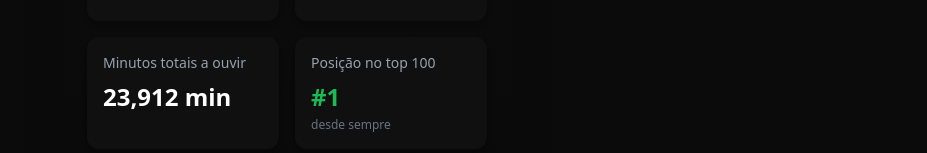
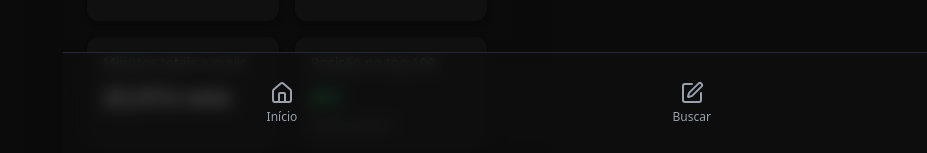
Before and after one commit to MickSabogal/spotidados, a Next.js app in the folder desafio/: page /artist in a window 1280 px wide. Shown: the part 647-800 px from the top of the page, without its empty margins (353-1280 px from the left). Built offline with nearby package versions, Linux system fonts and the light colour scheme.

Commit message:
I changed the position of the nav

```diff
--- a/desafio/src/pages/artist.js
+++ b/desafio/src/pages/artist.js
@@ -140,7 +140,7 @@ export default function ArtistStats() {
           </div>
 
           {/* Barra de navegação inferior */}
-          <div className="p-4 flex justify-around items-center border-t border-gray-800 bg-[#0f0f0f]/70 backdrop-blur-sm">
+          <div className="p-4 flex justify-around items-center border-t border-gray-800 bg-[#0f0f0f]/70 backdrop-blur-sm fixed bottom-0 w-full">
             <Link href="/">
               <button className="flex flex-col items-center gap-1 text-gray-400 hover:text-white transition">
                 <Home className="w-6 h-6" />
```
